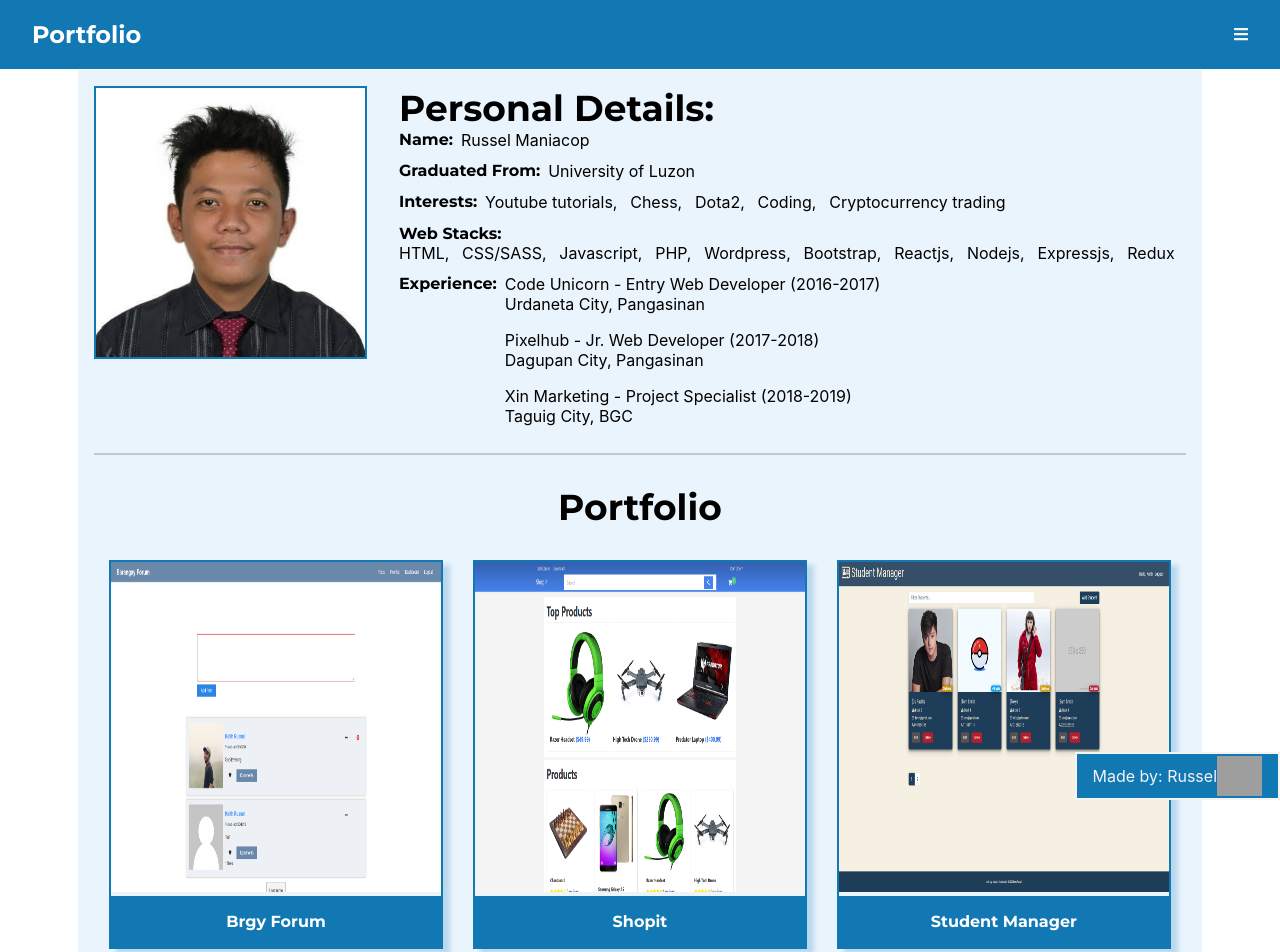
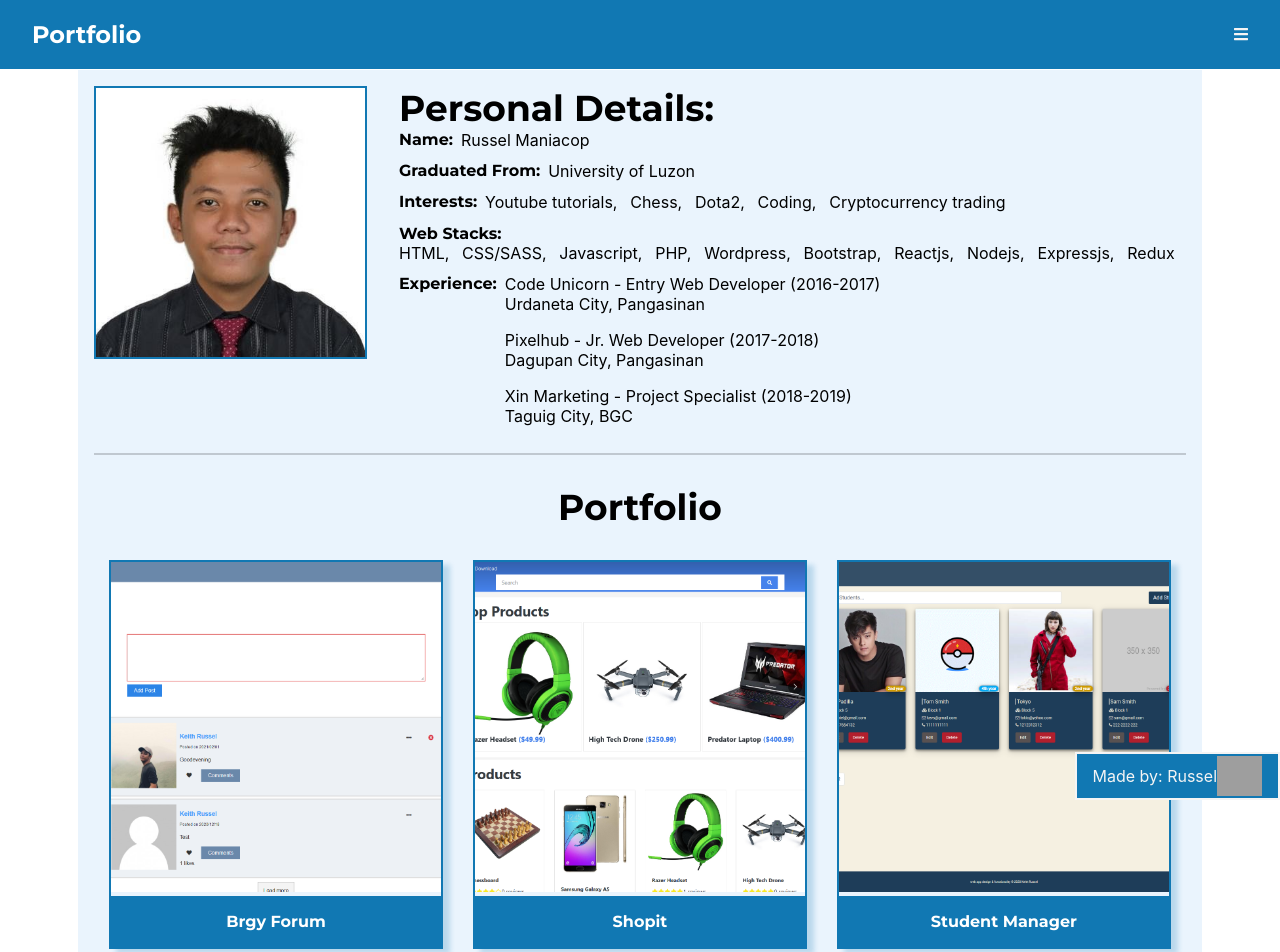
Before and after one commit to KeithRussel/keithrussel, a Next.js app: page / in a window 1280 px wide. Shown: the top 952 px of the page. Built offline with nearby package versions, Linux system fonts and the light colour scheme; grey boxes are pictures that could not be loaded.

Commit message:
Fix image style

```diff
--- a/styles/Layout.module.css
+++ b/styles/Layout.module.css
@@ -101,9 +101,9 @@
   margin: 15px;
 }
 
-/* .portfolioImg img {
-  margin: 0 0.75rem !important;
-} */
+.portfolioImg .border img {
+  object-fit: cover;
+}
 
 .portfolioImg h4 {
   text-align: center;
```
